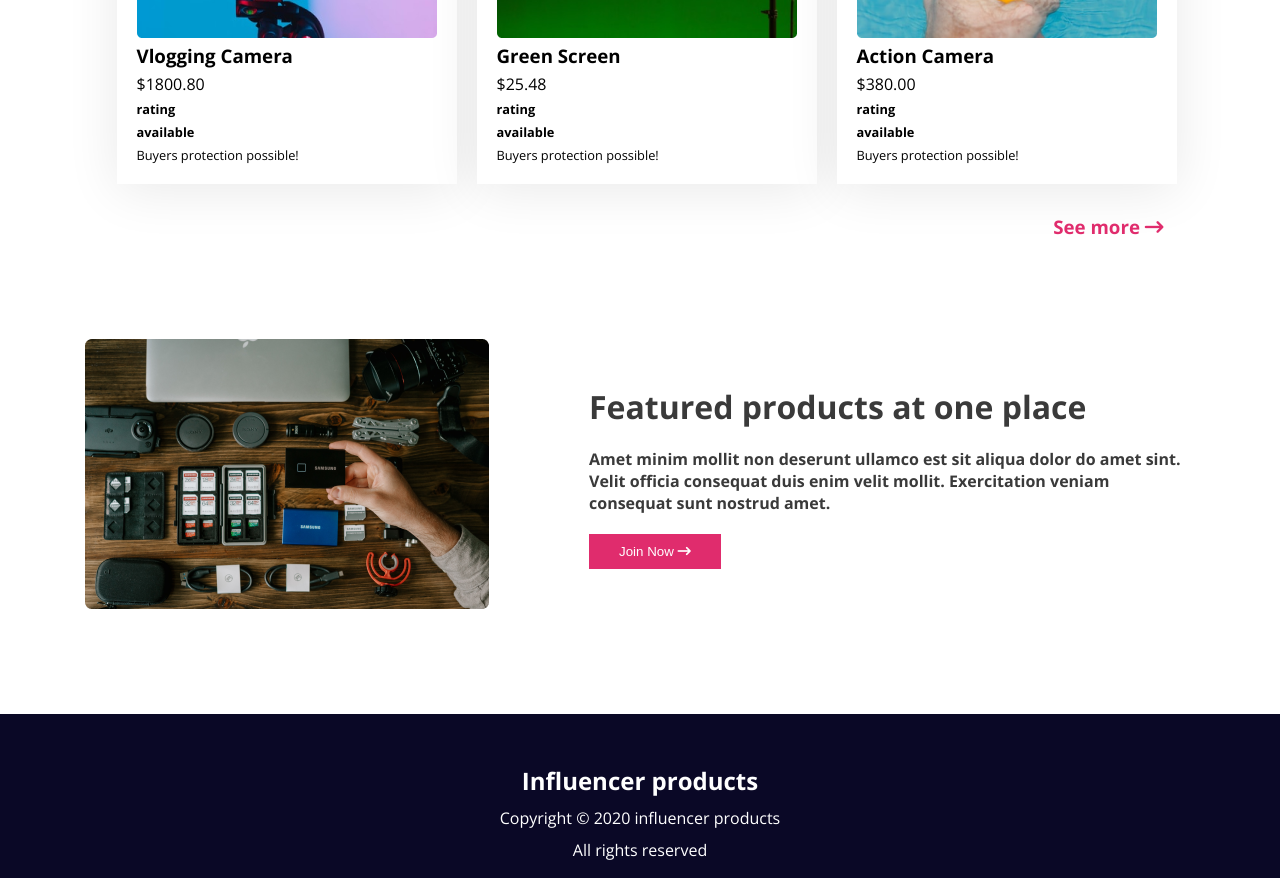
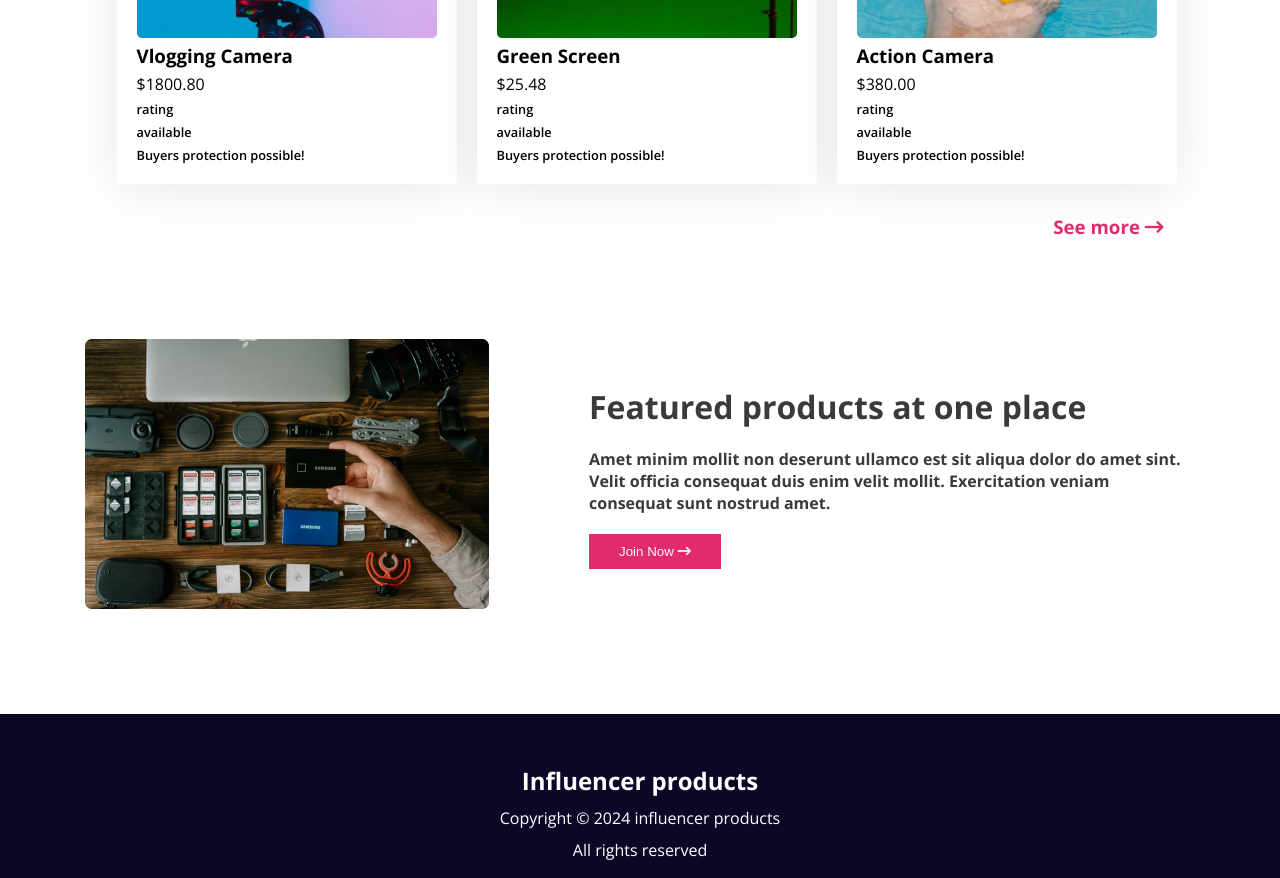
Before and after one commit to oworkmahade/Influencer-Gear, a plain HTML site: page index.html in a window 1280 px wide. Shown: the part 2140-3018 px from the top of the page. Drawn offline with nearby package versions, Linux system fonts and the light colour scheme.

Commit message:
six commit

```diff
--- a/index.html
+++ b/index.html
@@ -176,7 +176,7 @@
         <div class="container">
             <div class="footer-content">
                 <h3 class="footer-title">Influencer products</h3>
-                <p class="footer-copyright">Copyright © 2020 influencer products</p>
+                <p class="footer-copyright">Copyright © 2024 influencer products</p>
                 <p class="footer-right-reserved">All rights reserved</p>
             </div>
             <div class="footer-social-icons">
--- a/styles/styles.css
+++ b/styles/styles.css
@@ -171,6 +171,7 @@ body {
 .description {
   font-size: 0.8rem;
   margin-top: 5px;
+  font-weight: 600;
 }
 
 .see-more {
```
